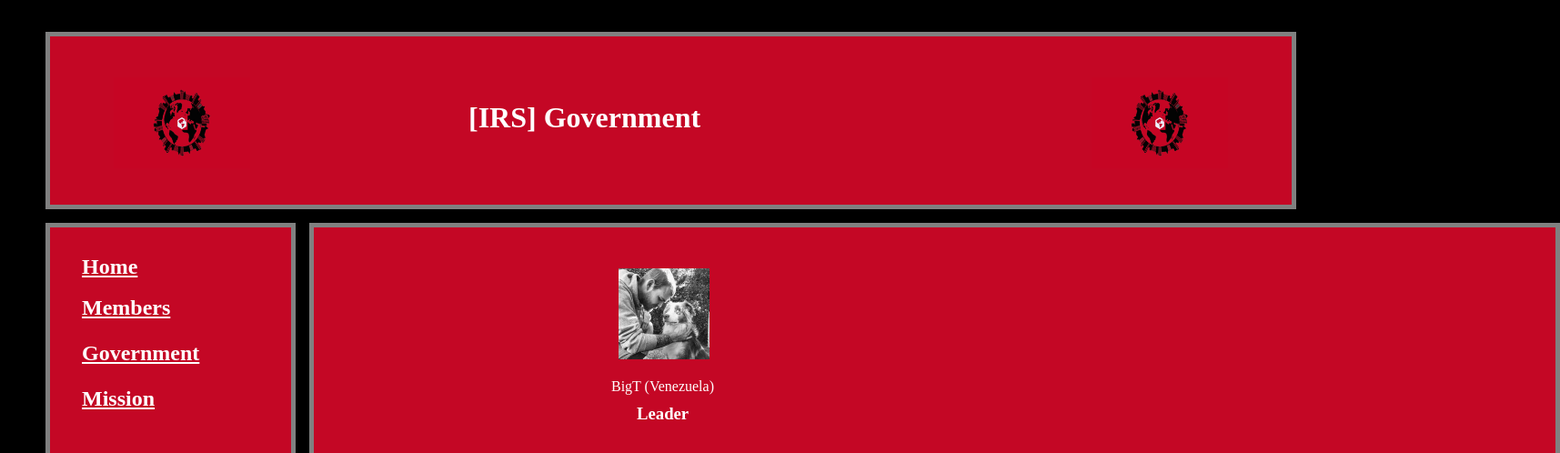
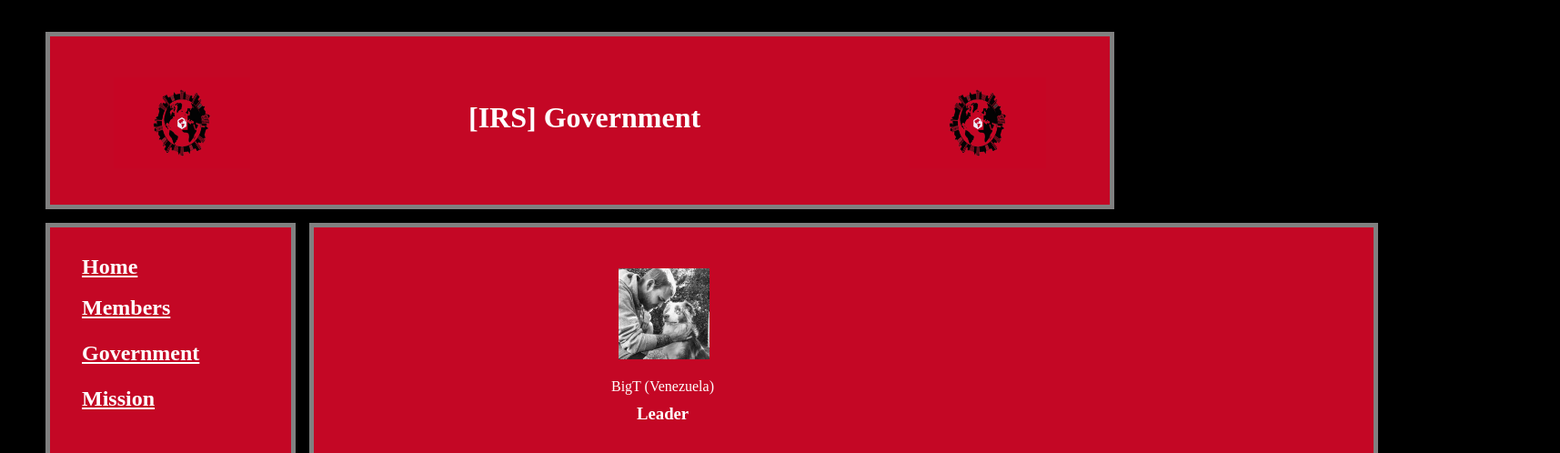
Before and after one commit to BigTallahasee/-IRS-Website, a plain HTML site: page pages/government.html in a window 1280 px wide. Shown: the top 498 px of the page at 91% size, 1715 px wide, since content can reach past the window. Drawn offline with Linux system fonts and the light colour scheme.

Commit message:
Update government.html

```diff
--- a/pages/government.html
+++ b/pages/government.html
@@ -18,8 +18,8 @@
     </head>
     <body>
         <span>
-            <div style="position:absolute; background-color: gray; width: 1375px; height: 195px; top: 35px; left: 50px;"></div>
-            <div style="position: absolute; background-color: rgb(196, 7, 37); width: 1365px; height: 185px; top: 40px; left: 55px;">
+            <div style="position:absolute; background-color: gray; width: 1175px; height: 195px; top: 35px; left: 50px;"></div>
+            <div style="position: absolute; background-color: rgb(196, 7, 37); width: 1165px; height: 185px; top: 40px; left: 55px;">
                 <img src="../irs.png" width="150px" height="100px" style="position: absolute; top: 45px; left:70px;">
                 <h1 style="position: absolute; top: 50px; left: 460px; color: white;">[IRS] Government</h1>
                 <img src="../irs.png" width="150px" height="100px" style="position: absolute; top: 45px; right:70px;">
@@ -37,8 +37,8 @@
         </span>
 
         <span>
-            <div style="position:absolute; background-color: gray; width: 1375px; height: 1115px; top: 245px; left: 340px;"></div>
-            <div style="position: absolute; background-color: rgb(196, 7, 37); width: 1365px; height: 1105px; top: 250px; left: 345px; color:white;">
+            <div style="position:absolute; background-color: gray; width: 1175px; height: 1115px; top: 245px; left: 340px;"></div>
+            <div style="position: absolute; background-color: rgb(196, 7, 37); width: 1165px; height: 1105px; top: 250px; left: 345px; color:white;">
                 <span name="slot_one" style="position:absolute; top: 30px; left:290px;">
                     <img src="imgs/bigt.png" width=" 100px" height="100px" style="position: absolute; top: 15px; left: 45px;">
                     <span name="slot_label" style="position: absolute; width: 150px; height: 80px; top: 120px; left: 20px;">
```
